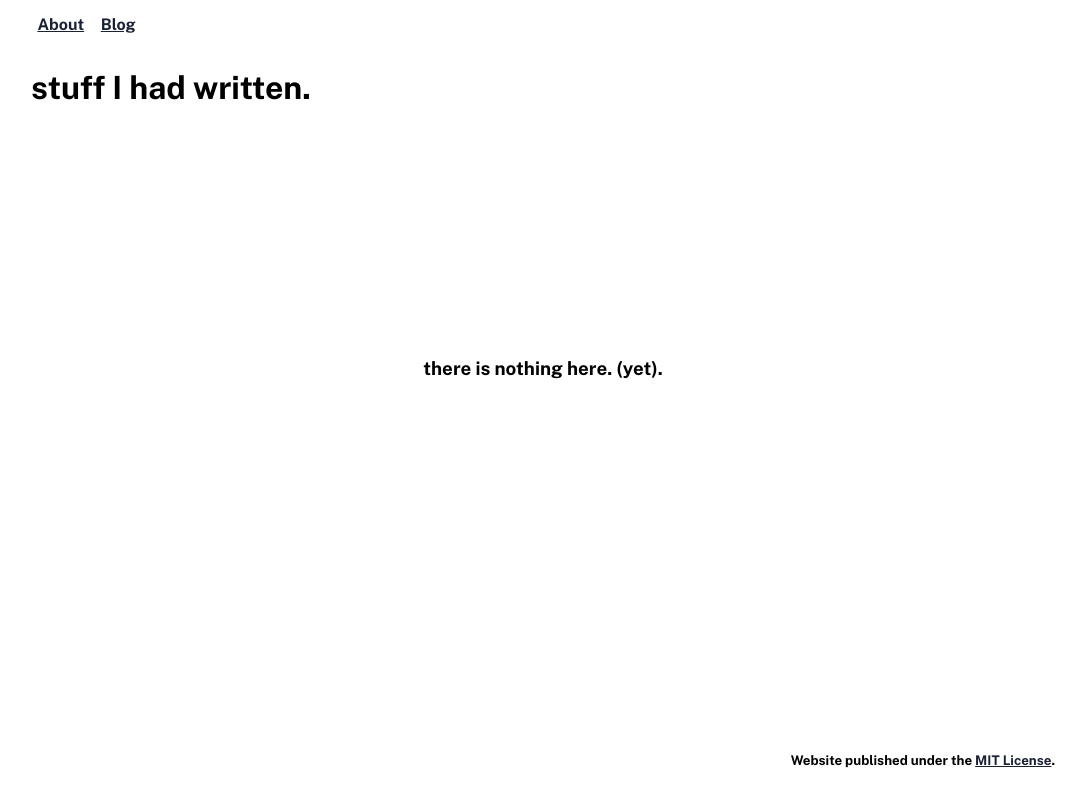
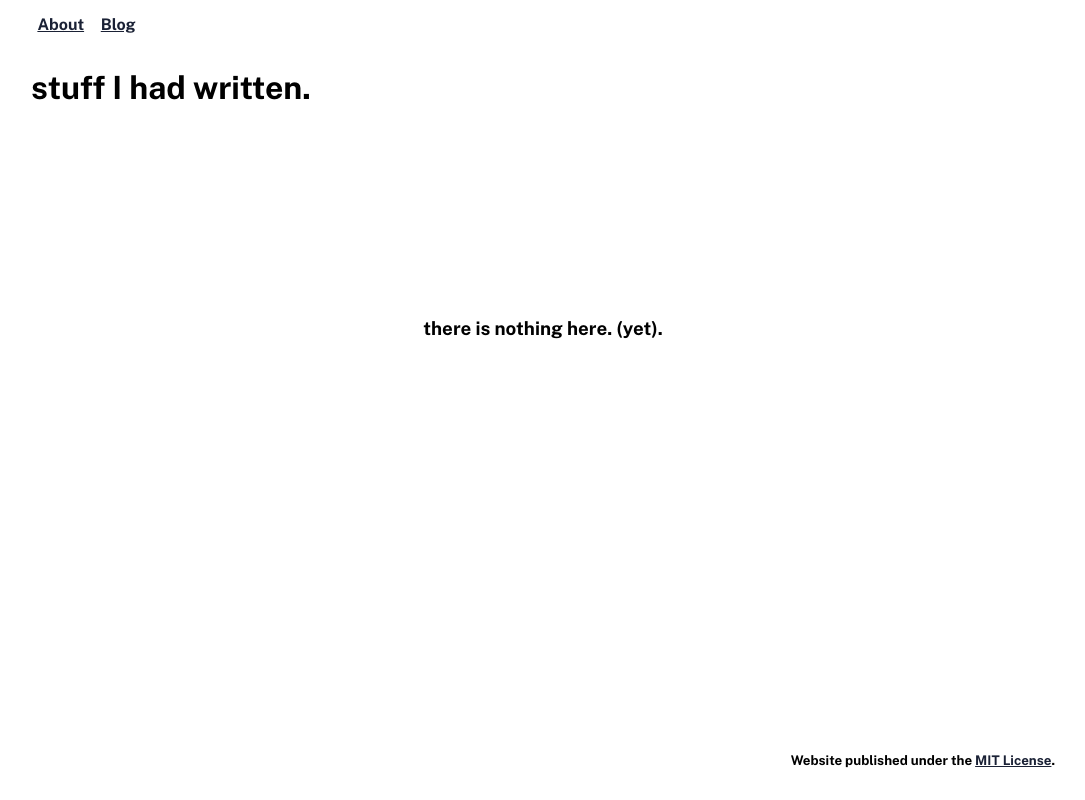
Before and after one commit to ktxyz/dotxyz, a plain HTML site: page docs/blog.html in a window 1280 px wide. Shown: the whole page, without its empty margins (97-1182 px from the left). Drawn offline with Linux system fonts and the light colour scheme.

Commit message:
fix small styling

```diff
--- a/docs/assets/style.css
+++ b/docs/assets/style.css
@@ -125,7 +125,7 @@ footer {
 }
 
 .nothing-here {
-    height: calc(100vh - 20rem);
+    height: calc(90vh - 20rem);
     width: 100%;
     display: flex;
     justify-content: center;
```
